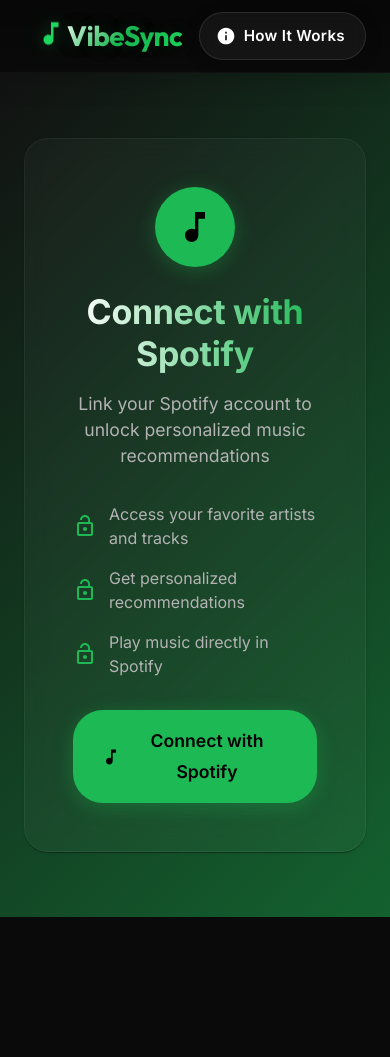
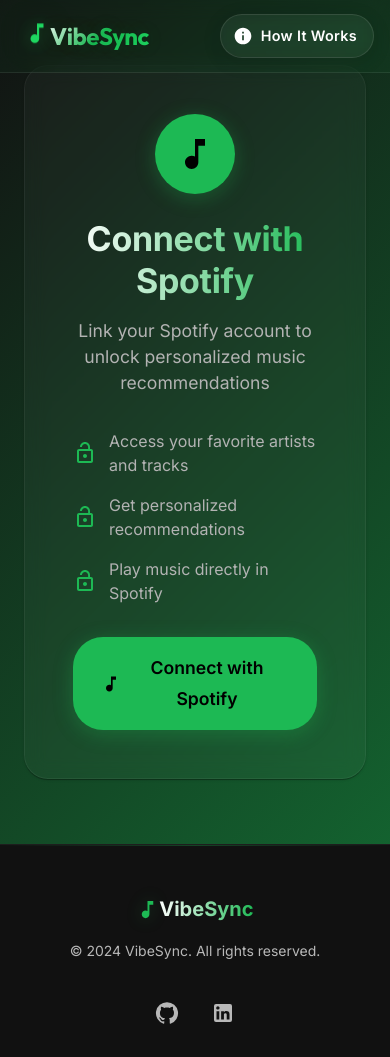
Before and after one commit to rahuldidvaniya/VibeSync, a React (Vite) app in the folder frontend/: page /connect in a window 390 px wide. Before the commit the page ends 917 px from the top, so only its background shows below. Built offline with nearby package versions, Linux system fonts and the light colour scheme.

Commit message:
add footer and other changes

```diff
--- a/frontend/src/App.jsx
+++ b/frontend/src/App.jsx
@@ -8,14 +8,24 @@
 import { Toaster } from 'react-hot-toast';
 import ScrollToTop from './components/ScrollToTop';
 import ConnectPage from './pages/ConnectPage';
+import { Box, styled } from '@mui/material';
+import Footer from './components/Footer';
+
+const AppContainer = styled(Box)({
+  display: 'flex',
+  flexDirection: 'column',
+  minHeight: '100vh',
+});
 
 function App() {
   return (
     <BrowserRouter>
+      <AppContainer>
+        <Navbar />
+        <Box sx={{ flex: 1 }}>
           <SeedProvider>
             <ScrollToTop />
             <Toaster position="top-center" />
-        <Navbar />
             <Routes>
               <Route path="/" element={
                 <>
@@ -28,6 +38,9 @@
               <Route path="/connect" element={<ConnectPage />} />
             </Routes>
           </SeedProvider>
+        </Box>
+        <Footer />
+      </AppContainer>
     </BrowserRouter>
   );
 }
--- /dev/null
+++ b/frontend/src/components/Footer.jsx
@@ -0,0 +1,158 @@
+import { Box, Container, Typography, IconButton, Stack, Link, styled } from '@mui/material';
+import GitHubIcon from '@mui/icons-material/GitHub';
+import LinkedInIcon from '@mui/icons-material/LinkedIn';
+import TwitterIcon from '@mui/icons-material/Twitter';
+import MusicNoteIcon from '@mui/icons-material/MusicNote';
+
+const FooterContainer = styled(Box)(({ theme }) => ({
+  backgroundColor: 'rgba(18, 18, 18, 0.95)',
+  backdropFilter: 'blur(10px)',
+  borderTop: '1px solid rgba(255, 255, 255, 0.05)',
+  padding: '48px 0 24px 0',
+  marginTop: 'auto',
+  width: '100%',
+  position: 'relative',
+  overflow: 'hidden',
+
+  '&::before': {
+    content: '""',
+    position: 'absolute',
+    top: 0,
+    left: 0,
+    right: 0,
+    height: '1px',
+    background: 'linear-gradient(90deg, transparent, rgba(29, 185, 84, 0.3), transparent)',
+  }
+}));
+
+const FooterContent = styled(Container)(({ theme }) => ({
+  display: 'flex',
+  flexDirection: 'column',
+  gap: '48px',
+  [theme.breakpoints.down('sm')]: {
+    gap: '32px',
+  }
+}));
+
+const LogoSection = styled(Box)(({ theme }) => ({
+  display: 'flex',
+  flexDirection: 'column',
+  gap: '16px',
+  maxWidth: '300px',
+
+  [theme.breakpoints.down('md')]: {
+    alignItems: 'center',
+    textAlign: 'center',
+  }
+}));
+
+const LinksSection = styled(Box)(({ theme }) => ({
+  display: 'flex',
+  gap: '48px',
+
+  [theme.breakpoints.down('sm')]: {
+    flexDirection: 'column',
+    gap: '32px',
+    width: '100%',
+    alignItems: 'center',
+  }
+}));
+
+const LinkColumn = styled(Stack)(({ theme }) => ({
+  display: 'flex',
+  flexDirection: 'column',
+  gap: '12px',
+  minWidth: '160px',
+
+  [theme.breakpoints.down('sm')]: {
+    alignItems: 'center',
+    width: '100%',
+  }
+}));
+
+const FooterLink = styled(Link)({
+  color: 'rgba(255, 255, 255, 0.7)',
+  textDecoration: 'none',
+  transition: 'all 0.2s ease',
+  '&:hover': {
+    color: '#1DB954',
+    transform: 'translateX(4px)',
+  }
+});
+
+const SocialIcons = styled(Stack)(({ theme }) => ({
+  display: 'flex',
+  gap: '16px',
+}));
+
+const StyledIconButton = styled(IconButton)({
+  color: 'rgba(255, 255, 255, 0.7)',
+  transition: 'all 0.3s ease',
+  '&:hover': {
+    color: '#1DB954',
+    transform: 'translateY(-4px)',
+  }
+});
+
+const Footer = () => {
+  return (
+    <FooterContainer>
+      <FooterContent maxWidth="lg">
+        <Box sx={(theme) => ({
+          display: 'flex',
+          justifyContent: 'space-between',
+          alignItems: 'center',
+          [theme.breakpoints.down('sm')]: {
+            flexDirection: 'column',
+            gap: '32px',
+            textAlign: 'center',
+          }
+        })}>
+          <LogoSection>
+            <Box sx={{ display: 'flex', alignItems: 'center', gap: 0.1 }}>
+              <MusicNoteIcon
+                sx={{
+                  fontSize: '23px',
+                  color: '#1DB954',
+                  filter: 'drop-shadow(0 0 8px rgba(29, 185, 84, 0.3))'
+                }}
+              />
+              <Typography
+                variant="h6"
+                sx={{
+                  fontWeight: 700,
+                  background: 'linear-gradient(90deg, #fff, #1DB954)',
+                  WebkitBackgroundClip: 'text',
+                  WebkitTextFillColor: 'transparent',
+                  marginLeft: '-1px',
+                }}
+              >
+                VibeSync
+              </Typography>
+            </Box>
+            <Typography variant="body2" sx={{ color: 'rgba(255, 255, 255, 0.7)' }}>
+              © {new Date().getFullYear()} VibeSync. All rights reserved.
+            </Typography>
+          </LogoSection>
+
+          <SocialIcons direction="row">
+            <StyledIconButton
+              aria-label="GitHub"
+              href="https://github.com/rahuldidvaniya/VibeSync"
+              target="_blank"
+              rel="noopener noreferrer"
+            >
+              <GitHubIcon />
+            </StyledIconButton>
+            <StyledIconButton aria-label="LinkedIn">
+              <LinkedInIcon />
+            </StyledIconButton>
+
+          </SocialIcons>
+        </Box>
+      </FooterContent>
+    </FooterContainer>
+  );
+};
+
+export default Footer;
--- a/frontend/src/components/HeroSection.jsx
+++ b/frontend/src/components/HeroSection.jsx
@@ -5,6 +5,7 @@
 import InfoIcon from '@mui/icons-material/Info';
 import OpenInNewIcon from '@mui/icons-material/OpenInNew';
 import { useNavigate } from 'react-router-dom';
+import { useTheme } from '@mui/material/styles';
 
 const HeroContainer = styled(Box)({
   position: 'relative',
@@ -13,6 +14,7 @@
   alignItems: 'center',
   padding: '48px 24px',
   overflow: 'hidden',
+  marginBottom: '48px',
   '&::before': {
     content: '""',
     position: 'absolute',
@@ -55,7 +57,8 @@
     flexDirection: 'column',
     alignItems: 'center',
     gap: '32px',
-    padding: '32px 16px',
+    padding: '16px 12px',
+    paddingTop: '64px',
     width: '100%'
   }
 }));
@@ -67,7 +70,7 @@
   [theme.breakpoints.down('md')]: {
     maxWidth: '100%',
     textAlign: 'center',
-    padding: '0 16px',
+    padding: '0',
   }
 }));
 
@@ -138,6 +141,7 @@
 
 const HeroSection = () => {
   const navigate = useNavigate();
+  const theme = useTheme();
 
   const scrollToSearch = () => {
     const searchSection = document.getElementById('search-section');
@@ -155,9 +159,9 @@
             variant="h1"
             sx={{
               fontSize: {
-                xs: '2rem',      // Smaller phones
-                sm: '2.5rem',    // Small devices
-                md: '3.5rem'     // Medium and up
+                xs: '2.75rem',
+                sm: '2.5rem',
+                md: '3.5rem'
               },
               fontWeight: 800,
               mb: { xs: 2, sm: 3 },
@@ -166,7 +170,8 @@
               WebkitTextFillColor: 'transparent',
               textShadow: '0 2px 30px rgba(29, 185, 84, 0.3)',
               letterSpacing: '-0.02em',
-              lineHeight: { xs: 1.2, sm: 1.3 },
+              lineHeight: { xs: 1.1, sm: 1.3 },
+              padding: { xs: '0 8px', sm: 0 },
             }}
           >
             Discover Your Perfect
@@ -180,14 +185,16 @@
               color: 'rgba(255, 255, 255, 0.95)',
               mb: { xs: 3, sm: 4 },
               fontWeight: 400,
-              lineHeight: 1.6,
+              lineHeight: 1.5,
               textShadow: '0 2px 10px rgba(0,0,0,0.5)',
               fontSize: {
-                xs: '1rem',
+                xs: '1.1rem',
                 sm: '1.1rem',
                 md: '1.25rem'
               },
               padding: { xs: '0 8px', sm: 0 },
+              maxWidth: { xs: '100%', sm: 'none' },
+              mx: { xs: 'auto', sm: 0 },
               background: 'linear-gradient(to bottom, #ffffff, #e0e0e0)',
               WebkitBackgroundClip: 'text',
               WebkitTextFillColor: 'transparent',
@@ -200,11 +207,12 @@
           <Box
             sx={{
               display: 'flex',
-              gap: { xs: 1.5, sm: 2 },
+              gap: { xs: 2, sm: 2 },
               mb: { xs: 4, sm: 6 },
               justifyContent: { xs: 'center', md: 'flex-start' },
               flexDirection: { xs: 'column', sm: 'row' },
-              padding: { xs: '0 16px', sm: 0 },
+              padding: { xs: '0 8px', sm: 0 },
+              width: '100%',
             }}
           >
             <Button
@@ -216,7 +224,7 @@
                 backgroundColor: '#1DB954',
                 color: '#000',
                 fontSize: { xs: '1rem', sm: '1.1rem' },
-                padding: { xs: '10px 24px', sm: '12px 32px' },
+                padding: { xs: '14px 24px', sm: '12px 32px' },
                 borderRadius: '30px',
                 fontWeight: 600,
                 boxShadow: '0 4px 20px rgba(29, 185, 84, 0.3)',
@@ -240,7 +248,7 @@
                 borderColor: 'rgba(255, 255, 255, 0.3)',
                 color: '#fff',
                 fontSize: { xs: '1rem', sm: '1.1rem' },
-                padding: { xs: '10px 24px', sm: '12px 32px' },
+                padding: { xs: '12px 24px', sm: '12px 32px' },
                 borderRadius: '30px',
                 fontWeight: 600,
                 width: { xs: '100%', sm: 'auto' },
@@ -287,7 +295,17 @@
         </TextContent>
 
         <FeatureCardsWrapper>
-          <FeatureCard>
+          <FeatureCard
+            sx={{
+              [theme.breakpoints.down('sm')]: {
+                flexDirection: 'row',
+                alignItems: 'center',
+                padding: '16px',
+                gap: '12px',
+                marginBottom: '12px',
+              }
+            }}
+          >
             <IconWrapper>
               <ExploreIcon />
             </IconWrapper>
--- a/frontend/src/components/Navbar.jsx
+++ b/frontend/src/components/Navbar.jsx
@@ -3,25 +3,27 @@
 import InfoIcon from '@mui/icons-material/Info';
 import { useNavigate } from 'react-router-dom';
 import '@fontsource/outfit/700.css';
+import { useState, useEffect } from 'react';
 
-const StyledAppBar = styled(AppBar)({
-  backgroundColor: 'rgba(10, 10, 10, 0.8)',
+const StyledAppBar = styled(AppBar)(({ theme, scrolled }) => ({
+  backgroundColor: scrolled
+    ? 'rgba(10, 10, 10, 0.8)'
+    : 'rgba(29, 185, 84, 0.05)',
   backdropFilter: 'blur(10px)',
-  borderBottom: '1px solid rgba(255, 255, 255, 0.03)',
-  boxShadow: '0 4px 30px rgba(0, 0, 0, 0.2)',
-  '&::before': {
-    content: '""',
-    position: 'absolute',
-    top: 0,
-    left: 0,
-    right: 0,
-    bottom: 0,
-    background: 'linear-gradient(180deg, rgba(0, 0, 0, 0.3) 0%, rgba(0, 0, 0, 0) 100%)',
-    pointerEvents: 'none',
+  borderBottom: scrolled
+    ? '1px solid rgba(255, 255, 255, 0.03)'
+    : '1px solid rgba(255, 255, 255, 0.08)',
+  boxShadow: scrolled
+    ? '0 4px 30px rgba(0, 0, 0, 0.2)'
+    : 'none',
+  transition: 'all 0.3s ease',
+
+  [theme.breakpoints.down('sm')]: {
+    padding: '4px 0',
   }
-});
+}));
 
-const LogoContainer = styled(Button)({
+const LogoContainer = styled(Button)(({ theme }) => ({
   display: 'flex',
   alignItems: 'center',
   gap: '1px',
@@ -29,13 +31,17 @@
   borderRadius: '12px',
   transition: 'all 0.3s cubic-bezier(0.4, 0, 0.2, 1)',
   '&:hover': {
-
     transform: 'translateY(-1px)',
     '& .logo-icon': {
       transform: 'rotate(-10deg) scale(1.1)',
     }
   },
-});
+
+  [theme.breakpoints.down('sm')]: {
+    padding: '6px 8px',
+    gap: '0px',
+  }
+}));
 
 const LogoIcon = styled(MusicNoteIcon)(({ theme }) => ({
   fontSize: '30px',
@@ -51,6 +57,10 @@
     '50%': { transform: 'translateY(-3px)' },
     '100%': { transform: 'translateY(0px)' },
   },
+
+  [theme.breakpoints.down('sm')]: {
+    fontSize: '26px',
+  }
 }));
 
 const LogoText = styled(Typography)(({ theme }) => ({
@@ -69,6 +79,10 @@
     0 0 20px rgba(29, 185, 84, 0.15),
     0 0 40px rgba(29, 185, 84, 0.1)
   `,
+
+  [theme.breakpoints.down('sm')]: {
+    fontSize: '24px',
+  }
 }));
 
 const NavButton = styled(Button)(({ theme }) => ({
@@ -90,18 +104,36 @@
     boxShadow: '0 6px 25px rgba(0, 0, 0, 0.15)',
   },
   transition: 'all 0.3s ease',
+
+  [theme.breakpoints.down('sm')]: {
+    fontSize: '0.9rem',
+    padding: '8px 16px',
+  }
 }));
 
 const Navbar = () => {
   const navigate = useNavigate();
+  const [scrolled, setScrolled] = useState(false);
+
+  useEffect(() => {
+    const handleScroll = () => {
+      const isScrolled = window.scrollY > 20;
+      if (isScrolled !== scrolled) {
+        setScrolled(isScrolled);
+      }
+    };
+
+    window.addEventListener('scroll', handleScroll);
+    return () => window.removeEventListener('scroll', handleScroll);
+  }, [scrolled]);
 
   return (
-    <StyledAppBar position="sticky">
+    <StyledAppBar position="fixed" scrolled={scrolled}>
       <Toolbar sx={{
         display: 'flex',
         justifyContent: 'space-between',
-        height: '72px',
-        padding: '0 24px',
+        height: { xs: '64px', sm: '55px' },
+        padding: { xs: '0 16px', sm: '0 24px' },
         maxWidth: '1800px',
         width: '100%',
         margin: '0 auto',
--- a/frontend/src/components/SearchSections.jsx
+++ b/frontend/src/components/SearchSections.jsx
@@ -42,7 +42,8 @@
   maxWidth: '1200px',
   margin: '0 auto',
   position: 'relative',
-  width: '100%'
+  width: '100%',
+  overflow: 'hidden',
 }));
 
 const MainHeading = styled(Typography)(({ theme }) => ({
@@ -63,6 +64,10 @@
   padding: '24px',
   border: '1px solid rgba(255, 255, 255, 0.05)',
   transition: 'all 0.3s ease',
+  position: 'relative',
+  width: '100%',
+  maxWidth: '100%',
+  overflow: 'hidden',
   '&:hover': {
     backgroundColor: 'rgba(255, 255, 255, 0.04)',
     boxShadow: '0 8px 32px rgba(0, 0, 0, 0.1)',
--- a/frontend/src/components/SongAttributesSection.jsx
+++ b/frontend/src/components/SongAttributesSection.jsx
@@ -115,10 +115,12 @@
 
 // Styled components
 const Container = styled(Box)(({ theme }) => ({
-  padding: {
-    xs: '20px 16px',
-    sm: '24px',
-    md: '32px'
+  padding: '20px 35px',
+  [theme.breakpoints.down('md')]: {
+    padding: '40px 32px',
+  },
+  [theme.breakpoints.down('sm')]: {
+    padding: '32px 20px',
   },
   backgroundColor: 'rgba(255, 255, 255, 0.02)',
   borderRadius: '16px',
@@ -541,11 +543,12 @@
         gutterBottom
         sx={{
           fontWeight: 700,
-          mb: 4,
+          mb: { xs: 5, sm: 6 },
           textAlign: 'center',
           background: 'linear-gradient(90deg, #fff, #1DB954)',
           WebkitBackgroundClip: 'text',
           WebkitTextFillColor: 'transparent',
+          fontSize: { xs: '1.75rem', sm: '2rem' },
         }}
       >
         Choose Your Vibe
--- a/frontend/src/pages/GuidePage.jsx
+++ b/frontend/src/pages/GuidePage.jsx
@@ -6,7 +6,9 @@
 
 const PageContainer = styled(Box)(({ theme }) => ({
   padding: theme.spacing(4),
+  paddingTop: '64px',
   backgroundColor: theme.palette.background.default,
+  marginTop: '30px',
   minHeight: '100vh',
   [theme.breakpoints.down('sm')]: {
     padding: theme.spacing(2),
```
Lines whose indentation alone changed are shown as unchanged.
